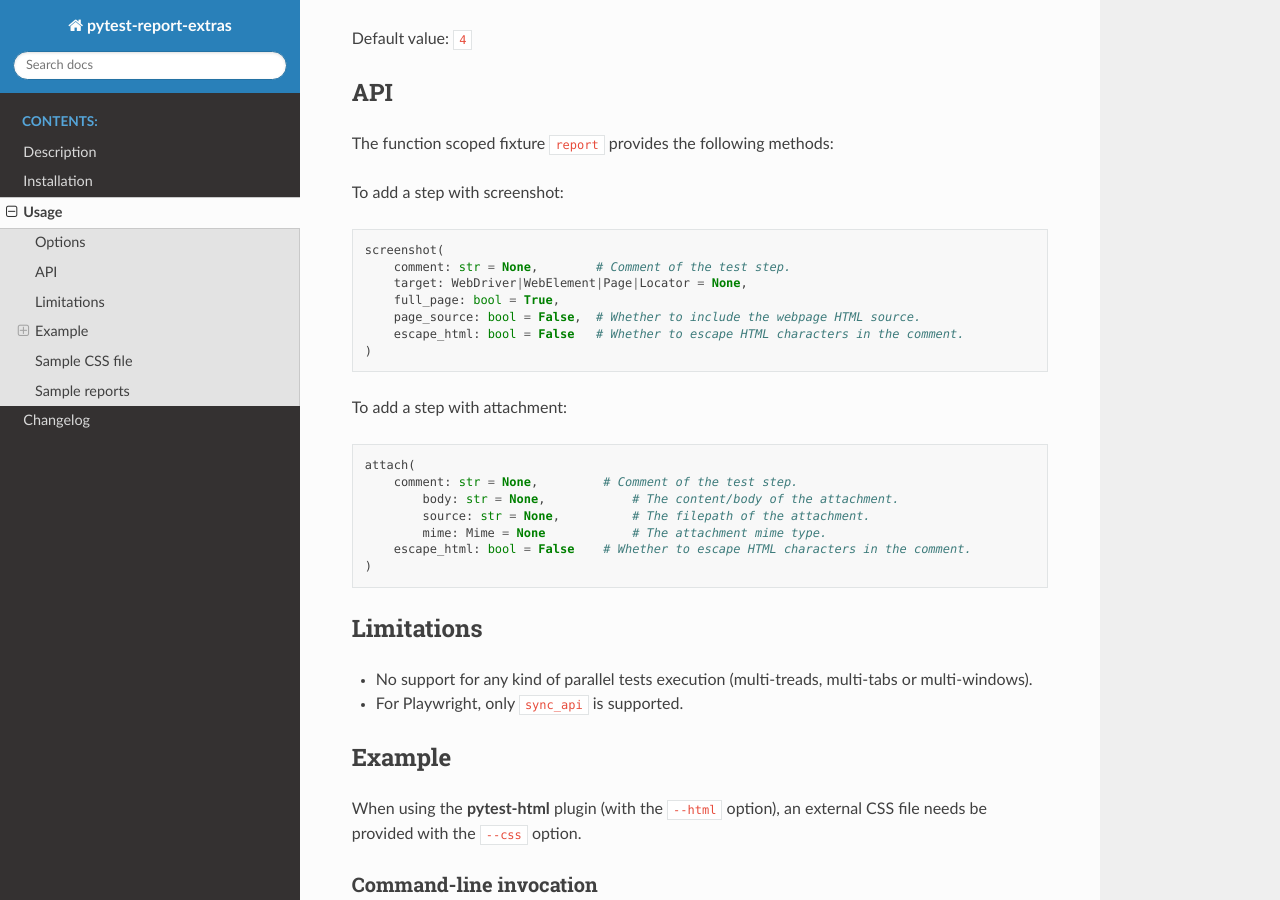
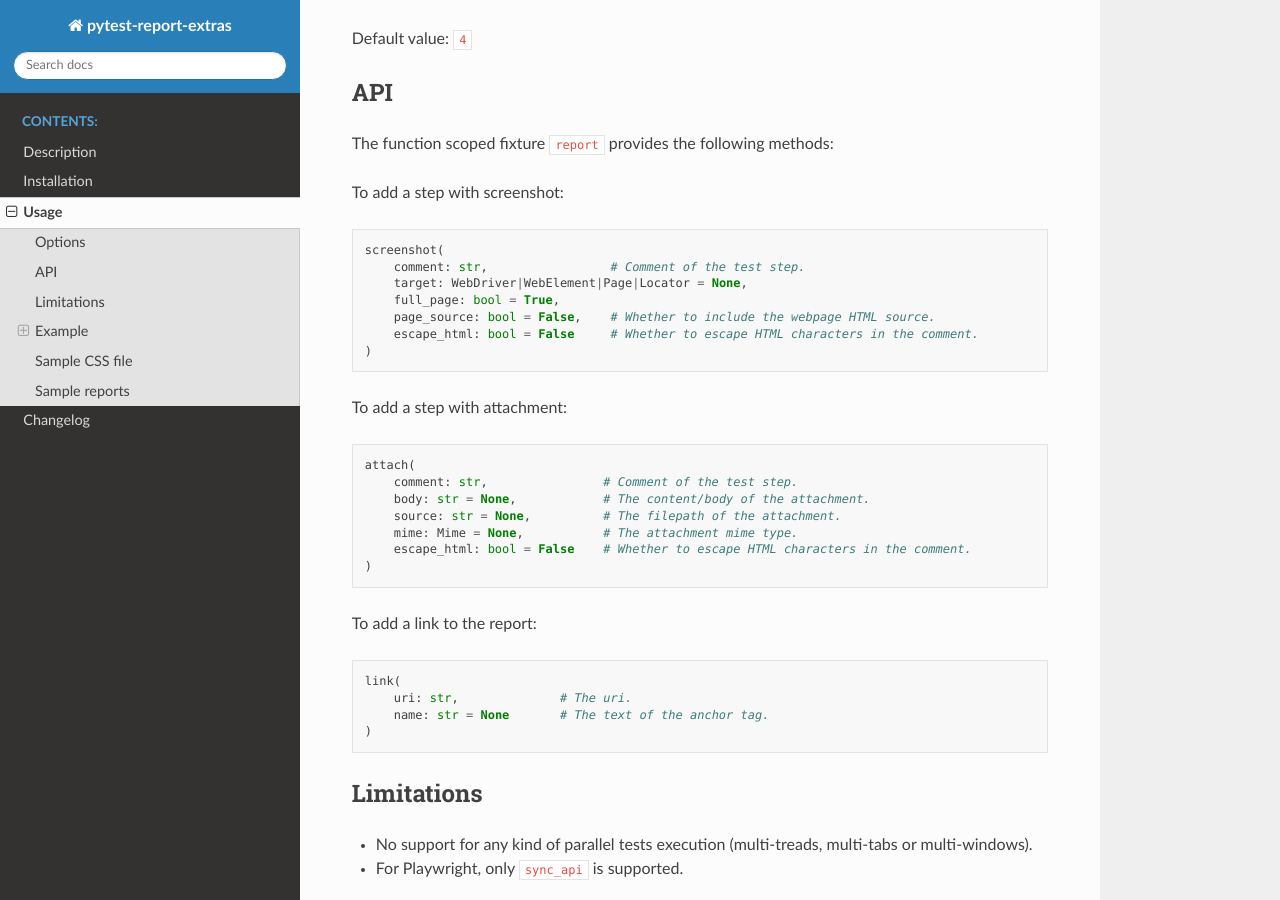
Before and after one commit to harmin-parra/pytest-report-extras, a Sphinx documentation site: the page built from docs/user_guide.rst, in a window 1280 px wide and 900 px high, scrolled down 1140 px. Built offline with Sphinx 7.4.7 and the Read the Docs theme 3.1.0, drawn with Linux system fonts in a browser that asks for light colours.

Commit message:
update docs

```diff
--- a/docs/user_guide.rst
+++ b/docs/user_guide.rst
@@ -61,11 +61,11 @@ To add a step with screenshot:
 .. code-block:: python
 
   screenshot(
-      comment: str = None,        # Comment of the test step.
+      comment: str,                 # Comment of the test step.
       target: WebDriver|WebElement|Page|Locator = None,
       full_page: bool = True,
-      page_source: bool = False,  # Whether to include the webpage HTML source.
-      escape_html: bool = False   # Whether to escape HTML characters in the comment.
+      page_source: bool = False,    # Whether to include the webpage HTML source.
+      escape_html: bool = False     # Whether to escape HTML characters in the comment.
   )
 
 To add a step with attachment:
@@ -73,11 +73,20 @@ To add a step with attachment:
 .. code-block:: python
 
   attach(
-      comment: str = None,         # Comment of the test step.
-	  body: str = None,            # The content/body of the attachment.
-	  source: str = None,          # The filepath of the attachment.
-	  mime: Mime = None            # The attachment mime type.
+      comment: str,                # Comment of the test step.
+      body: str = None,            # The content/body of the attachment.
+      source: str = None,          # The filepath of the attachment.
+      mime: Mime = None,           # The attachment mime type.
       escape_html: bool = False    # Whether to escape HTML characters in the comment.
+  )
+
+To add a link to the report:
+
+.. code-block:: python
+
+  link(
+      uri: str,              # The uri.
+      name: str = None       # The text of the anchor tag.
   )
 
 
```
